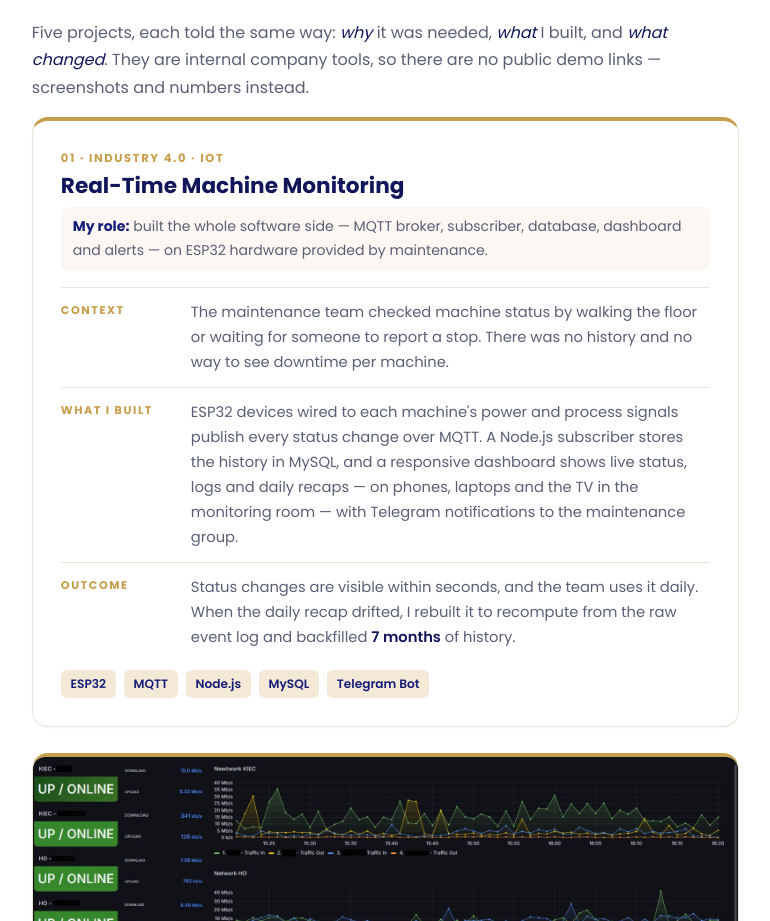
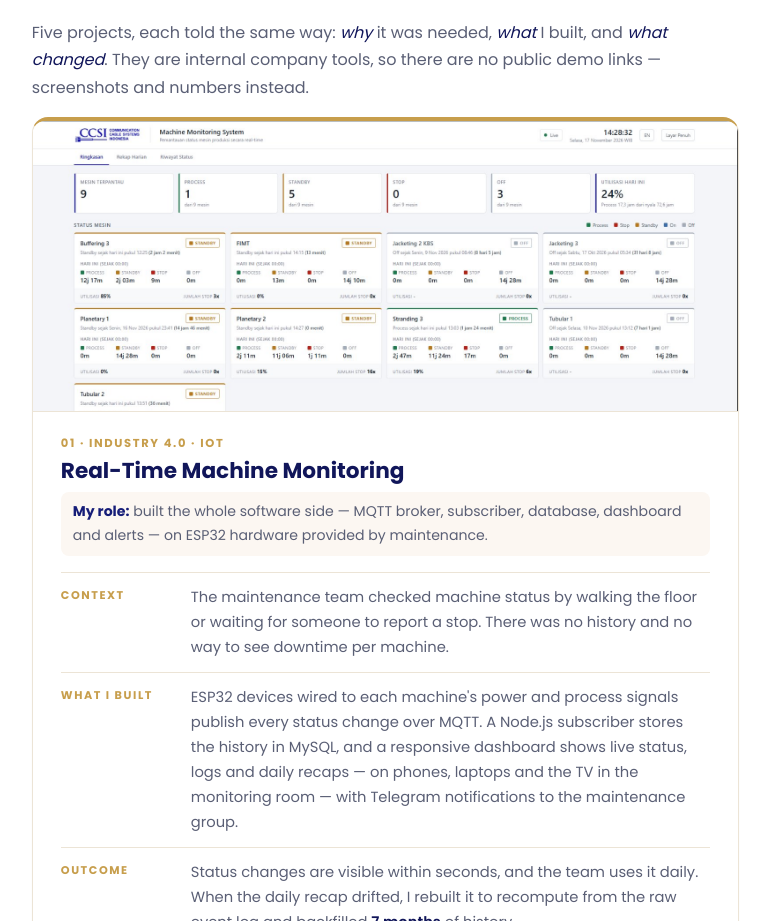
Before and after one commit to ammarkholis/weykingz-portfolio, a plain HTML site: page index.html in a window 1280 px wide. Shown: the part 815-1736 px from the top of the page, without its empty margins (493-1263 px from the left). Drawn offline with Linux system fonts and the light colour scheme.

Commit message:
Show machine monitoring screenshot in case study 01

```diff
--- a/index.html
+++ b/index.html
@@ -80,6 +80,7 @@
       <p class="intro">Five projects, each told the same way: <em>why</em> it was needed, <em>what</em> I built, and <em>what changed</em>. They are internal company tools, so there are no public demo links — screenshots and numbers instead.</p>
 
       <article class="case">
+        <button class="case-shot" data-full="img/machine-monitoring.jpg" data-cap="Machine Monitoring System — live status, daily runtime per state and utilization for every production machine"><img src="img/machine-monitoring.jpg" alt="Machine monitoring dashboard showing live status cards for nine production machines" loading="lazy" width="1600" height="814"></button>
         <p class="case-kicker">01 · Industry 4.0 · IoT</p>
         <h3>Real-Time Machine Monitoring</h3>
         <p class="my-role"><b>My role:</b> built the whole software side — MQTT broker, subscriber, database, dashboard and alerts — on ESP32 hardware provided by maintenance.</p>
```
